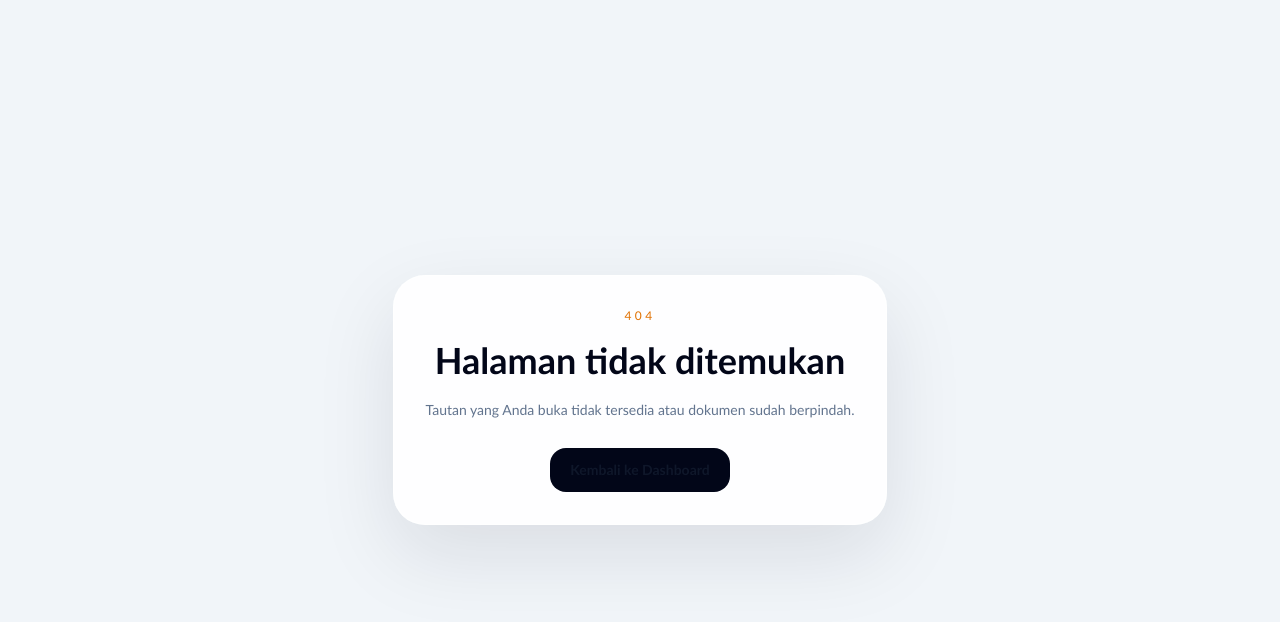
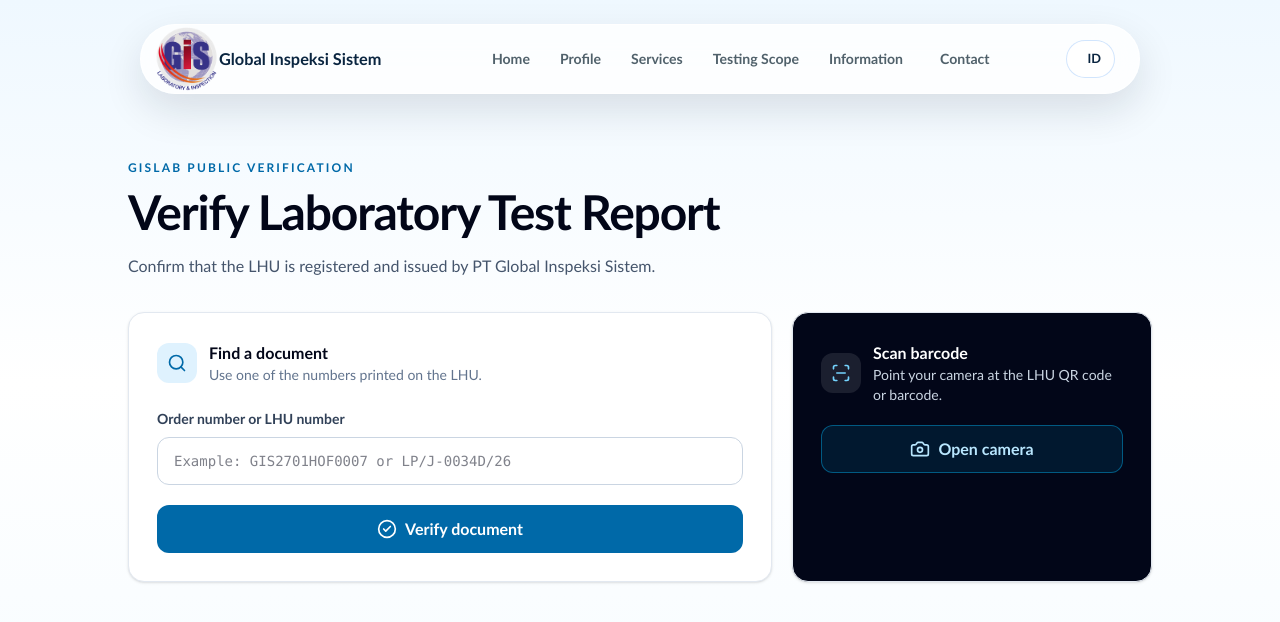
Before and after one commit to IT-GIS/gis-lhu, a Next.js app: page /en/verify in a window 1280 px wide. Before the commit this address had no page. Shown: the top 622 px of the page. Built offline with nearby package versions, Linux system fonts and the light colour scheme.

Commit message:
Complete bilingual LHU verification

```diff
--- /dev/null
+++ b/src/app/(landing)/en/verify/page.tsx
@@ -0,0 +1,13 @@
+import type { Metadata } from "next";
+
+import { VerificationSearchPageContent } from "@/app/verify/page";
+
+export const metadata: Metadata = {
+  title: "LHU Verification - GISLAB",
+  description:
+    "Verify the authenticity of a GISLAB Laboratory Test Report using an order number, LHU number, or barcode.",
+};
+
+export default function EnglishVerificationPage() {
+  return <VerificationSearchPageContent language="en" />;
+}
--- a/src/app/verify/page.tsx
+++ b/src/app/verify/page.tsx
@@ -132,28 +132,43 @@
     "Verifikasi keaslian Laporan Hasil Uji GISLAB menggunakan nomor order, nomor LHU, atau barcode.",
 };
 
-export default function VerificationSearchPage() {
+export function VerificationSearchPageContent({
+  language = "id",
+}: {
+  language?: "id" | "en";
+}) {
+  const isEnglish = language === "en";
+
   return (
     <div className="min-h-screen bg-[linear-gradient(180deg,#eff8ff_0%,#ffffff_48%,#f5fbff_100%)] text-slate-950">
       <style dangerouslySetInnerHTML={{ __html: VERIFICATION_NAVBAR_STYLES }} />
-      <PublicVerificationNavbar />
+      <PublicVerificationNavbar language={language} />
       <main className="px-4 pb-10 pt-32 sm:px-6 sm:pt-36 lg:px-10 lg:pt-40 lg:pb-16">
         <div className="mx-auto max-w-5xl">
           <div className="mb-8 max-w-2xl">
             <p className="text-xs font-extrabold uppercase tracking-[0.18em] text-sky-700">
-              GISLAB PUBLIC VERIFICATION
+              {isEnglish
+                ? "GISLAB PUBLIC VERIFICATION"
+                : "GISLAB PUBLIC VERIFICATION"}
             </p>
             <h1 className="mt-3 text-3xl font-extrabold tracking-tight text-slate-950 sm:text-5xl">
-              Verifikasi Laporan Hasil Uji
+              {isEnglish
+                ? "Verify Laboratory Test Report"
+                : "Verifikasi Laporan Hasil Uji"}
             </h1>
             <p className="mt-4 text-base leading-7 text-slate-600">
-              Pastikan dokumen LHU tercatat dan diterbitkan oleh PT Global
-              Inspeksi Sistem.
+              {isEnglish
+                ? "Confirm that the LHU is registered and issued by PT Global Inspeksi Sistem."
+                : "Pastikan dokumen LHU tercatat dan diterbitkan oleh PT Global Inspeksi Sistem."}
             </p>
           </div>
-          <VerificationSearch />
+          <VerificationSearch language={language} />
         </div>
       </main>
     </div>
   );
 }
+
+export default function VerificationSearchPage() {
+  return <VerificationSearchPageContent />;
+}
--- a/src/components/public-verification-navbar.tsx
+++ b/src/components/public-verification-navbar.tsx
@@ -4,7 +4,12 @@
 import Link from "next/link";
 import { useEffect } from "react";
 
-export function PublicVerificationNavbar() {
+export function PublicVerificationNavbar({
+  language = "id",
+}: {
+  language?: "id" | "en";
+}) {
+  const isEnglish = language === "en";
   useEffect(() => {
     const navbar = document.getElementById("verification-navbar");
     const menu = document.getElementById("verification-nav-menu");
@@ -34,7 +39,7 @@
   return (
     <header className="verification-navbar-scope" id="verification-navbar">
       <nav className="navbar">
-        <Link href="/" className="nav-brand">
+        <Link href={isEnglish ? "/en" : "/"} className="nav-brand">
           <Image
             src="/landing/animation/logo-lab.png"
             alt="GISLAB"
@@ -47,60 +52,90 @@
         <ul className="nav-menu" id="verification-nav-menu">
           <li>
             <Link href="/" className="nav-link">
-              Beranda
+              {isEnglish ? "Home" : "Beranda"}
             </Link>
           </li>
           <li>
-            <Link href="/profile" className="nav-link">
+            <Link
+              href={isEnglish ? "/en/profile" : "/profile"}
+              className="nav-link"
+            >
               Profile
             </Link>
           </li>
           <li>
-            <Link href="/service" className="nav-link">
-              Layanan
+            <Link
+              href={isEnglish ? "/en/service" : "/service"}
+              className="nav-link"
+            >
+              {isEnglish ? "Services" : "Layanan"}
             </Link>
           </li>
           <li>
-            <Link href="/ruang-lingkup-pengujian" className="nav-link">
-              Ruang Lingkup Pengujian
+            <Link
+              href={
+                isEnglish
+                  ? "/en/ruang-lingkup-pengujian"
+                  : "/ruang-lingkup-pengujian"
+              }
+              className="nav-link"
+            >
+              {isEnglish ? "Testing Scope" : "Ruang Lingkup Pengujian"}
             </Link>
           </li>
           <li className="nav-dropdown">
             <details>
               <summary className="nav-link nav-dropdown-trigger">
-                Informasi <i className="fa-solid fa-chevron-down" />
+                {isEnglish ? "Information" : "Informasi"}{" "}
+                <i className="fa-solid fa-chevron-down" />
               </summary>
               <div className="nav-dropdown-menu">
-                <Link href="/informasi" className="nav-dropdown-link">
-                  Artikel <i className="fa-solid fa-newspaper" />
+                <Link
+                  href={isEnglish ? "/en/informasi" : "/informasi"}
+                  className="nav-dropdown-link"
+                >
+                  {isEnglish ? "Articles" : "Artikel"}{" "}
+                  <i className="fa-solid fa-newspaper" />
                 </Link>
                 <Link
-                  href="/informasi/keluhan-dan-banding"
+                  href={
+                    isEnglish
+                      ? "/en/informasi/keluhan-dan-banding"
+                      : "/informasi/keluhan-dan-banding"
+                  }
                   className="nav-dropdown-link"
                 >
-                  Keluhan dan Banding <i className="fa-solid fa-comments" />
+                  {isEnglish ? "Complaints and Appeals" : "Keluhan dan Banding"}{" "}
+                  <i className="fa-solid fa-comments" />
                 </Link>
-                <Link href="/verify" className="nav-dropdown-link">
-                  Verifikasi LHU <i className="fa-solid fa-check-circle" />
+                <Link
+                  href={isEnglish ? "/en/verify" : "/verify"}
+                  className="nav-dropdown-link"
+                >
+                  {isEnglish ? "LHU Verification" : "Verifikasi LHU"}{" "}
+                  <i className="fa-solid fa-check-circle" />
                 </Link>
               </div>
             </details>
           </li>
           <li>
-            <Link href="/contact" className="nav-link">
-              Kontak
+            <Link
+              href={isEnglish ? "/en/contact" : "/contact"}
+              className="nav-link"
+            >
+              {isEnglish ? "Contact" : "Kontak"}
             </Link>
           </li>
         </ul>
         <div className="nav-actions">
           <Link
-            href="/en"
+            href={isEnglish ? "/" : "/en"}
             className="language-switch"
             aria-label="Switch to English"
-            title="Switch to English"
+            title={isEnglish ? "Switch to Indonesian" : "Switch to English"}
           >
             <i className="fa-solid fa-globe" />
-            <span>EN</span>
+            <span>{isEnglish ? "ID" : "EN"}</span>
           </Link>
           <button
             className="mobile-menu-btn"
--- a/src/components/verification-search.tsx
+++ b/src/components/verification-search.tsx
@@ -35,7 +35,12 @@
   }
 }
 
-export function VerificationSearch() {
+export function VerificationSearch({
+  language = "id",
+}: {
+  language?: "id" | "en";
+}) {
+  const isEnglish = language === "en";
   const videoRef = useRef<HTMLVideoElement>(null);
   const streamRef = useRef<MediaStream | null>(null);
   const scanTimerRef = useRef<number | null>(null);
@@ -61,7 +66,11 @@
   const search = async (searchValue = value) => {
     const normalizedValue = searchValue.trim();
     if (!normalizedValue) {
-      setError("Masukkan nomor order atau nomor LHU terlebih dahulu.");
+      setError(
+        isEnglish
+          ? "Enter an order number or LHU number first."
+          : "Masukkan nomor order atau nomor LHU terlebih dahulu.",
+      );
       return;
     }
 
@@ -81,7 +90,11 @@
       };
 
       if (!response.ok || !result.token) {
-        throw new Error(result.message || "Dokumen tidak ditemukan.");
+        throw new Error(
+          isEnglish
+            ? "The document was not found among published LHU records."
+            : result.message || "Dokumen tidak ditemukan.",
+        );
       }
 
       stopScanner();
@@ -100,7 +113,9 @@
       setError(
         searchError instanceof Error
           ? searchError.message
-          : "Pencarian gagal diproses.",
+          : isEnglish
+            ? "The search could not be processed."
+            : "Pencarian gagal diproses.",
       );
     } finally {
       setIsSearching(false);
@@ -113,7 +128,9 @@
 
     if (!window.BarcodeDetector) {
       setScannerMessage(
-        "Browser ini belum mendukung scan barcode otomatis. Silakan masukkan nomor secara manual.",
+        isEnglish
+          ? "This browser does not support automatic barcode scanning. Please enter the number manually."
+          : "Browser ini belum mendukung scan barcode otomatis. Silakan masukkan nomor secara manual.",
       );
       return;
     }
@@ -159,7 +176,9 @@
     } catch {
       stopScanner();
       setScannerMessage(
-        "Kamera tidak dapat diakses. Izinkan akses kamera atau masukkan nomor secara manual.",
+        isEnglish
+          ? "The camera could not be accessed. Allow camera access or enter the number manually."
+          : "Kamera tidak dapat diakses. Izinkan akses kamera atau masukkan nomor secara manual.",
       );
     }
   };
@@ -178,9 +197,13 @@
             <Search className="h-5 w-5" />
           </span>
           <div>
-            <h2 className="font-bold text-slate-950">Cari dokumen</h2>
+            <h2 className="font-bold text-slate-950">
+              {isEnglish ? "Find a document" : "Cari dokumen"}
+            </h2>
             <p className="text-sm text-slate-500">
-              Gunakan salah satu nomor yang tercetak pada LHU.
+              {isEnglish
+                ? "Use one of the numbers printed on the LHU."
+                : "Gunakan salah satu nomor yang tercetak pada LHU."}
             </p>
           </div>
         </div>
@@ -188,13 +211,19 @@
           className="mt-6 block text-sm font-bold text-slate-700"
           htmlFor="verification-value"
         >
-          Nomor order atau nomor LHU
+          {isEnglish
+            ? "Order number or LHU number"
+            : "Nomor order atau nomor LHU"}
         </label>
         <input
           id="verification-value"
           value={value}
           onChange={(event) => setValue(event.target.value)}
-          placeholder="Contoh: GIS2701HOF0007 atau LP/J-0034D/26"
+          placeholder={
+            isEnglish
+              ? "Example: GIS2701HOF0007 or LP/J-0034D/26"
+              : "Contoh: GIS2701HOF0007 atau LP/J-0034D/26"
+          }
           className="mt-2 h-12 w-full rounded-xl border border-slate-300 px-4 font-mono text-sm text-slate-950 outline-none transition focus:border-sky-500 focus:ring-4 focus:ring-sky-100"
           autoComplete="off"
         />
@@ -211,7 +240,7 @@
           ) : (
             <CheckCircle2 className="h-5 w-5" />
           )}
-          Verifikasi dokumen
+          {isEnglish ? "Verify document" : "Verifikasi dokumen"}
         </button>
       </form>
 
@@ -221,9 +250,13 @@
             <ScanLine className="h-5 w-5" />
           </span>
           <div>
-            <h2 className="font-bold">Scan barcode</h2>
+            <h2 className="font-bold">
+              {isEnglish ? "Scan barcode" : "Scan barcode"}
+            </h2>
             <p className="text-sm text-slate-300">
-              Arahkan kamera ke QR atau barcode LHU.
+              {isEnglish
+                ? "Point your camera at the LHU QR code or barcode."
+                : "Arahkan kamera ke QR atau barcode LHU."}
             </p>
           </div>
         </div>
@@ -239,7 +272,7 @@
               type="button"
               onClick={stopScanner}
               className="absolute right-3 top-3 rounded-lg bg-black/70 p-2 text-white"
-              aria-label="Tutup scanner"
+              aria-label={isEnglish ? "Close scanner" : "Tutup scanner"}
             >
               <X className="h-4 w-4" />
             </button>
@@ -251,7 +284,7 @@
             className="mt-5 inline-flex h-12 w-full items-center justify-center gap-2 rounded-xl border border-sky-400/40 bg-sky-400/10 font-bold text-sky-200 transition hover:bg-sky-400/20"
           >
             <Camera className="h-5 w-5" />
-            Buka kamera
+            {isEnglish ? "Open camera" : "Buka kamera"}
           </button>
         )}
         {scannerMessage ? (
--- a/src/features/landing/complaints-appeals-page-en.tsx
+++ b/src/features/landing/complaints-appeals-page-en.tsx
@@ -1004,7 +1004,7 @@
                       Complaints and Appeals{" "}
                       <i className="fa-solid fa-comments" />
                     </Link>
-                    <Link href="/verify" className="nav-dropdown-link">
+                    <Link href="/en/verify" className="nav-dropdown-link">
                       LHU Verification{" "}
                       <i className="fa-solid fa-check-circle" />
                     </Link>
--- a/src/features/landing/contact-page-en.tsx
+++ b/src/features/landing/contact-page-en.tsx
@@ -1134,7 +1134,7 @@
                     Complaints and Appeals{" "}
                     <i className="fa-solid fa-comments" />
                   </Link>
-                  <Link href="/verify" className="nav-dropdown-link">
+                  <Link href="/en/verify" className="nav-dropdown-link">
                     LHU Verification <i className="fa-solid fa-check-circle" />
                   </Link>
                 </div>
--- a/src/features/landing/information-page-en.tsx
+++ b/src/features/landing/information-page-en.tsx
@@ -1161,7 +1161,7 @@
                     Complaints and Appeals{" "}
                     <i className="fa-solid fa-comments" />
                   </Link>
-                  <Link href="/verify" className="nav-dropdown-link">
+                  <Link href="/en/verify" className="nav-dropdown-link">
                     LHU Verification <i className="fa-solid fa-check-circle" />
                   </Link>
                 </div>
--- a/src/features/landing/scope-page-en.tsx
+++ b/src/features/landing/scope-page-en.tsx
@@ -966,7 +966,7 @@
                     Complaints and Appeals{" "}
                     <i className="fa-solid fa-comments" />
                   </Link>
-                  <Link href="/verify" className="nav-dropdown-link">
+                  <Link href="/en/verify" className="nav-dropdown-link">
                     LHU Verification <i className="fa-solid fa-check-circle" />
                   </Link>
                 </div>
--- a/src/features/landing/static-pages-en.ts
+++ b/src/features/landing/static-pages-en.ts
@@ -635,7 +635,7 @@
       <a href="/en/informasi/keluhan-dan-banding" class="nav-dropdown-link">
         Complaints and Appeals <i class="fa-solid fa-comments"></i>
       </a>
-      <a href="/verify" class="nav-dropdown-link">
+      <a href="/en/verify" class="nav-dropdown-link">
         LHU Verification <i class="fa-solid fa-check-circle"></i>
       </a>
     </div>
@@ -1507,7 +1507,7 @@
       <a href="/en/informasi/keluhan-dan-banding" class="nav-dropdown-link">
         Complaints and Appeals <i class="fa-solid fa-comments"></i>
       </a>
-      <a href="/verify" class="nav-dropdown-link">
+      <a href="/en/verify" class="nav-dropdown-link">
         LHU Verification <i class="fa-solid fa-check-circle"></i>
       </a>
     </div>
@@ -2028,7 +2028,7 @@
       <a href="/en/informasi/keluhan-dan-banding" class="nav-dropdown-link">
         Complaints and Appeals <i class="fa-solid fa-comments"></i>
       </a>
-      <a href="/verify" class="nav-dropdown-link">
+      <a href="/en/verify" class="nav-dropdown-link">
         LHU Verification <i class="fa-solid fa-check-circle"></i>
       </a>
     </div>
@@ -2530,7 +2530,7 @@
       <a href="/en/informasi/keluhan-dan-banding" class="nav-dropdown-link">
         Complaints and Appeals <i class="fa-solid fa-comments"></i>
       </a>
-      <a href="/verify" class="nav-dropdown-link">
+      <a href="/en/verify" class="nav-dropdown-link">
         LHU Verification <i class="fa-solid fa-check-circle"></i>
       </a>
     </div>
```
